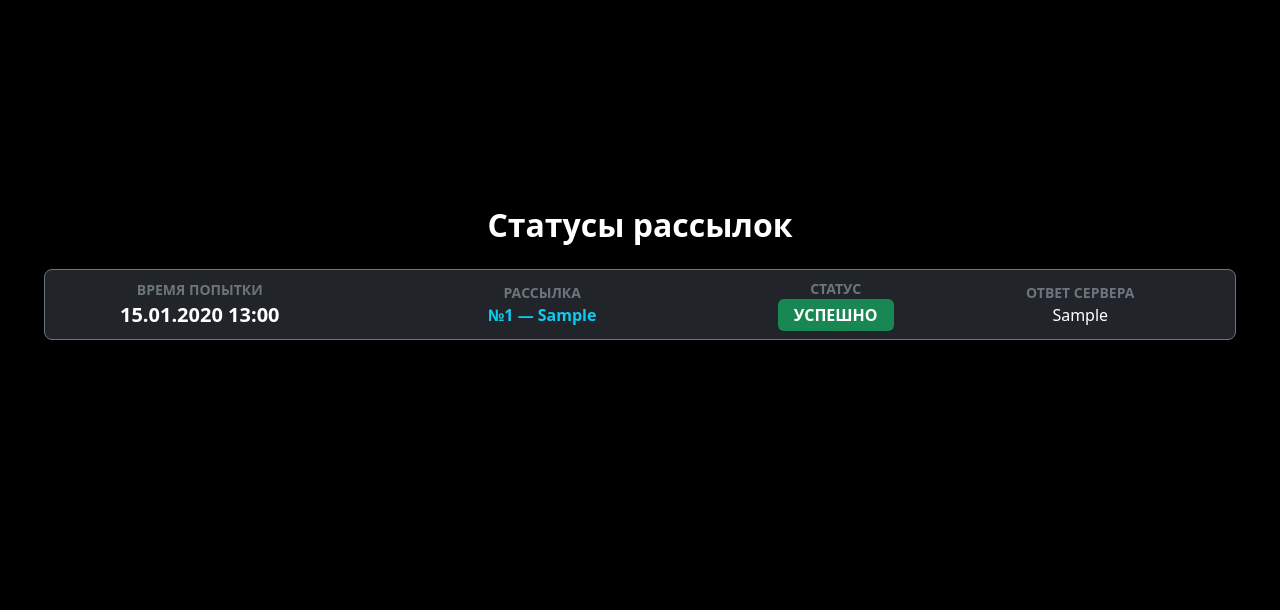
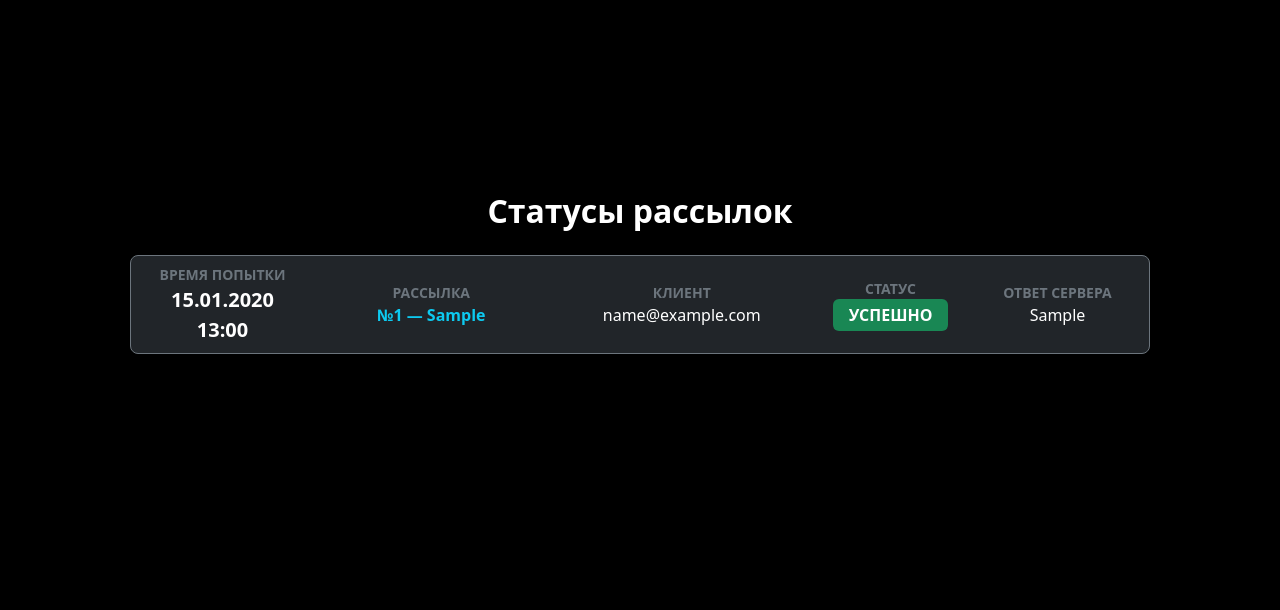
Before and after one commit to Ermin36/Coursework4, a Django app: page /mailing_attempts/ in a window 1280 px wide. Shown: the part 181-791 px from the top of the page. Run offline with Django 5.2, Linux system fonts and the light colour scheme; a user stored in the database is signed in; tables that the repository leaves empty hold one stand-in row (values such as "Sample post"); grey boxes marked "Sample" are stand-in pictures; some libraries are stand-ins or nearby versions.

Commit message:
Обновлены html попыток рассылок

```diff
--- a/send_track/services.py
+++ b/send_track/services.py
@@ -20,6 +20,7 @@ def _send_to_client(mailing, client):
             status='ok',
             server_response='Письмо успешно отправлено',
             mailing=mailing,
+            client=client,
         )
         return True
     except Exception as e:
--- a/send_track/templates/mailing_attempt/list.html
+++ b/send_track/templates/mailing_attempt/list.html
@@ -1,7 +1,7 @@
 {% extends "base.html" %}
 
 {% block content %}
-<div class="container-fluid px-3">
+<div class="col-12 col-lg-10">
     <h2 class="text-white fw-bold mb-4">Статусы рассылок</h2>
 
     {% if mailing_attempts %}
@@ -10,8 +10,9 @@
                 <a href="{% url 'send_track:mailing_attempt_detail' attempt.pk %}"
                    class="list-group-item bg-dark border-secondary text-white text-decoration-none mb-3 rounded-3 attempt-card">
                     <div class="row g-3 align-items-center">
+
                         <!-- Время попытки -->
-                        <div class="col-md-3 col-12">
+                        <div class="col-md-2 col-6">
                             <span class="text-secondary small d-block text-uppercase fw-bold">Время попытки</span>
                             <span class="fw-bold text-white fs-5">
                                 {{ attempt.attempt_time|date:"d.m.Y H:i" }}
@@ -19,39 +20,45 @@
                         </div>
 
                         <!-- Рассылка -->
-                        <div class="col-md-4 col-12">
+                        <div class="col-md-3 col-6">
                             <span class="text-secondary small d-block text-uppercase fw-bold">Рассылка</span>
                             <span class="text-info fw-bold">
                                 №{{ attempt.mailing.pk }} — {{ attempt.mailing.message.topic }}
                             </span>
                         </div>
 
+                        <!-- Клиент -->
+                        <div class="col-md-3 col-6">
+                            <span class="text-secondary small d-block text-uppercase fw-bold">Клиент</span>
+                            <span class="text-white">
+                                {{ attempt.client.email }}
+                            </span>
+                        </div>
+
                         <!-- Статус -->
-                        <div class="col-md-2 col-12">
+                        <div class="col-md-2 col-6">
                             <span class="text-secondary small d-block text-uppercase fw-bold">Статус</span>
-                            <span class="badge
-                                {% if attempt.status == 'ok' %}bg-success{% endif %}
-                                {% if attempt.status == 'error' %}bg-danger{% endif %}
-                                text-uppercase fw-bold fs-6 px-3 py-2">
+                            <span class="badge {% if attempt.status == 'ok' %}bg-success{% else %}bg-danger{% endif %} text-uppercase fw-bold fs-6 px-3 py-2">
                                 {{ attempt.get_status_display }}
                             </span>
                         </div>
 
                         <!-- Ответ сервера -->
-                        <div class="col-md-3 col-12">
+                        <div class="col-md-2 col-12">
                             <span class="text-secondary small d-block text-uppercase fw-bold">Ответ сервера</span>
                             {% if attempt.server_response %}
-                                <span class="text-white">{{ attempt.server_response|truncatechars:80 }}</span>
+                                <span class="text-white">{{ attempt.server_response|truncatechars:60 }}</span>
                             {% else %}
-                                <span class="text-muted">—</span>
+                                <span class="text-secondary">—</span>
                             {% endif %}
                         </div>
+
                     </div>
                 </a>
             {% endfor %}
         </div>
     {% else %}
-        <p class="text-muted">Попыток рассылки пока нет.</p>
+        <p class="text-secondary">Попыток рассылки пока нет.</p>
     {% endif %}
 </div>
 {% endblock %}
```
Also changed, not shown: send_track/forms.py (+10 -7 lines), send_track/templates/mailing_attempt/detail.html (+13 -9 lines).
